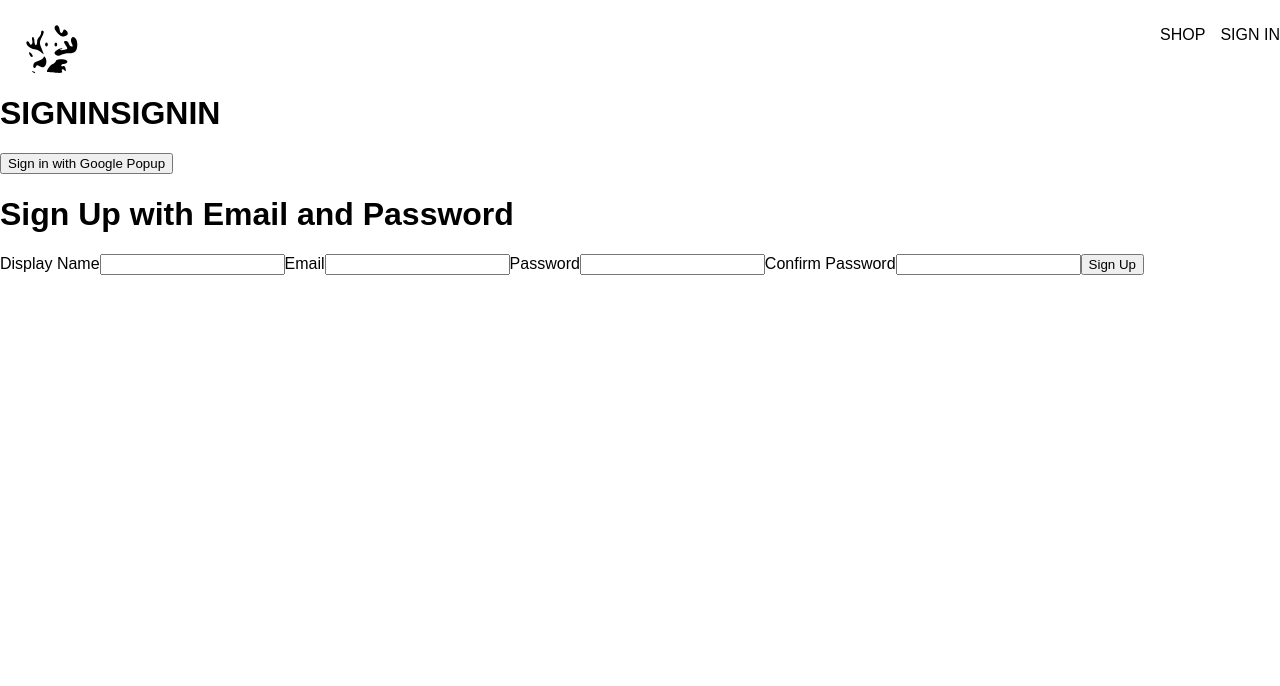
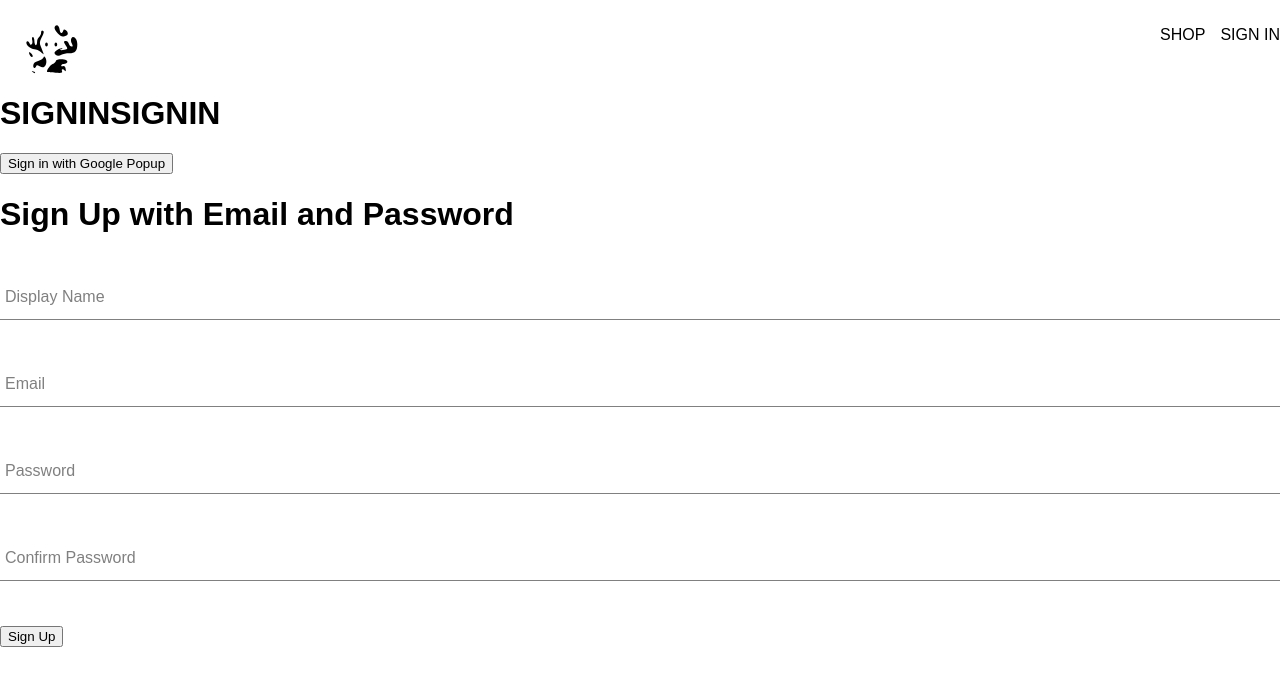
Before and after one commit to dogbeide/clothing-store, a React (Vite) app: page /sign-in in a window 1280 px wide. Shown: the top 686 px of the page. Built offline with nearby package versions, Linux system fonts and the light colour scheme; a web font is replaced by a local one.

Commit message:
genericize form input component & style 'em

```diff
--- /dev/null
+++ b/src/components/form-input/form-input.component.jsx
@@ -0,0 +1,14 @@
+import './form-input.styles.scss';
+
+const FormInput = ({ label, ...otherProps }) => {
+  return (
+    <div className='group'>
+      {label &&
+        <label className={`${otherProps.value.length ? 'shrink' : ''} form-input-label`}>{label}</label>
+      }
+      <input className="form-input" {...otherProps} />
+    </div>
+  );
+}
+
+export default FormInput;
--- /dev/null
+++ b/src/components/form-input/form-input.styles.scss
@@ -0,0 +1,46 @@
+$sub-color: grey;
+$main-color: black;
+@mixin shrinkLabel {
+  top: -14px;
+  font-size: 12px;
+  color: $main-color;
+}
+.group {
+  position: relative;
+  margin: 45px 0;
+  .form-input {
+    background: none;
+    background-color: white;
+    color: $sub-color;
+    font-size: 18px;
+    padding: 10px 10px 10px 5px;
+    display: block;
+    width: 100%;
+    border: none;
+    border-radius: 0;
+    border-bottom: 1px solid $sub-color;
+    margin: 25px 0;
+    &:focus {
+      outline: none;
+    }
+    &:focus ~ .form-input-label {
+      @include shrinkLabel();
+    }
+  }
+  input[type="password"] {
+    letter-spacing: 0.3em;
+  }
+  .form-input-label {
+    color: $sub-color;
+    font-size: 16px;
+    font-weight: normal;
+    position: absolute;
+    pointer-events: none;
+    left: 5px;
+    top: 10px;
+    transition: 300ms ease all;
+    &.shrink {
+      @include shrinkLabel();
+    }
+  }
+}
--- a/src/components/sign-up/sign-up-form.component.jsx
+++ b/src/components/sign-up/sign-up-form.component.jsx
@@ -4,6 +4,7 @@
   createAuthUserWithEmailAndPassword,
   createUserDocumentFromAuth
 } from "../../utils/firebase/firebase.utils";
+import FormInput from "../form-input/form-input.component";
 
 const defaultFormFields = {
   'displayName': '',
@@ -53,17 +54,10 @@
     <div>
       <h1>Sign Up with Email and Password</h1>
       <form onSubmit={handleSubmit}>
-        <label>Display Name</label>
-        <input type="text" onChange={handleChange} name="displayName" value={displayName} required />
-
-        <label>Email</label>
-        <input type="email" onChange={handleChange} name="email" value={email} required />
-
-        <label>Password</label>
-        <input type="password" onChange={handleChange} name="password" value={password} required />
-
-        <label>Confirm Password</label>
-        <input type="password" onChange={handleChange} name="confirmPassword" value={confirmPassword} required />
+        <FormInput label='Display Name' type="text" onChange={handleChange} name="displayName" value={displayName} required />
+        <FormInput label='Email' type="email" onChange={handleChange} name="email" value={email} required />
+        <FormInput label='Password' type="password" onChange={handleChange} name="password" value={password} required />
+        <FormInput label='Confirm Password' type="password" onChange={handleChange} name="confirmPassword" value={confirmPassword} required />
 
         <button type="submit">Sign Up</button>
         {errorMsg ? <div style={{'color': 'red'}}>{errorMsg}</div> : null}
```
